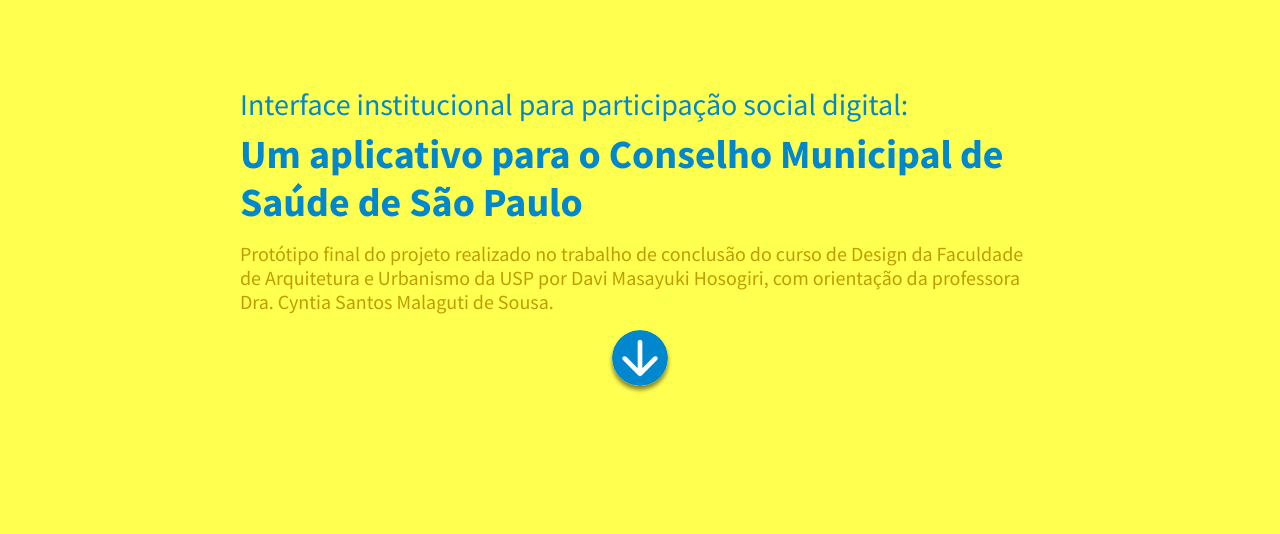
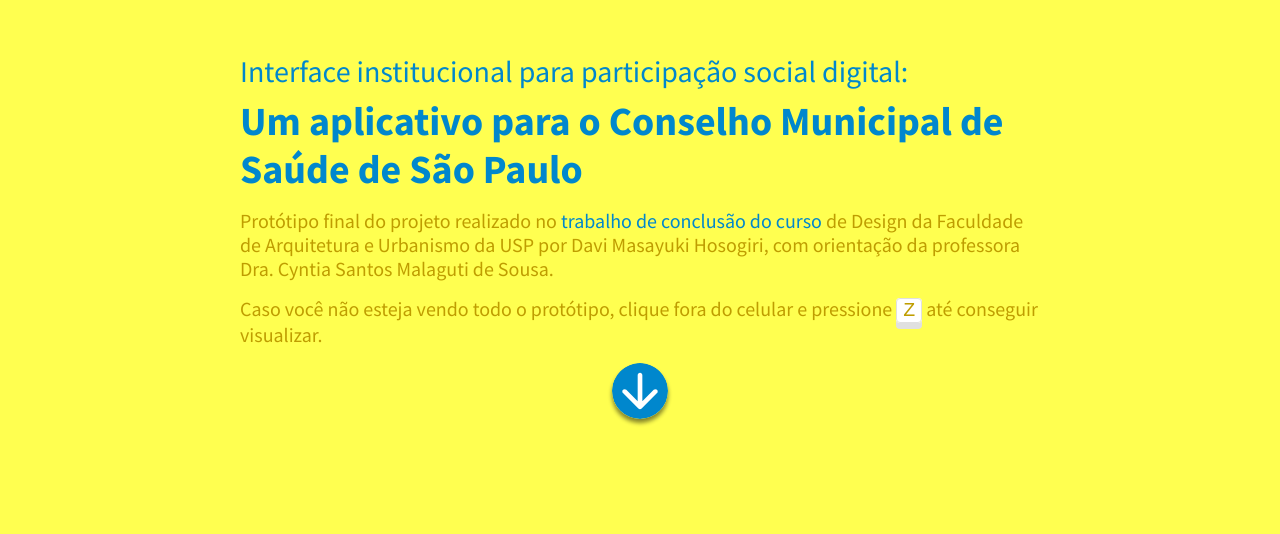
Before and after one commit to davimh/cmssp-app, a plain HTML site: page index.html in a window 1280 px wide. Shown: the part 124-658 px from the top of the page. Drawn offline with Linux system fonts and the light colour scheme.

Commit message:
Update index.html

```diff
--- a/index.html
+++ b/index.html
@@ -37,6 +37,7 @@
             font-family: 'Source Sans Pro', sans-serif;
             font-size: 20px;
             line-height: 1.2;
+            transition: background-color ease-out .8s;
         }
         body > * {
             box-sizing: border-box;
@@ -58,6 +59,21 @@
             margin: 0 auto 1rem auto;
             max-width: 800px;
             line-height: inherit;
+        }
+        a {
+            color: #0087CD;
+            text-decoration: none;
+            transition: all .2s ease-in-out;
+        }
+        a:hover {
+            color: #F6CD00;
+        }
+        kbd {
+            padding: 0 6px;
+            border-radius: 4px;
+            border: 1px solid #E0E0E0;
+            background-color: #FFF;
+            box-shadow: 0 6px 0 #E0E0E0;
         }
         svg {
             border-radius: 100%;
@@ -82,7 +98,8 @@
             background-color: rgba(0, 0, 0, .08);
             border-radius: 1em;
         }
-        @media (max-width: 600px) {
+        iframe#mobile { display: none; }
+        @media (max-width: 400px) {
             body {
                 font-size: 14px;
             }
@@ -93,6 +110,9 @@
                 box-shadow: 0 8px 6px rgba(0, 0, 0, .24);
                 transform: translateY(-4px), scale(.75);
             }
+            #zoom-desk { display: none; }
+            iframe#desk { display: none; }
+            iframe#mobile { display: block; }
         }
     </style>
 </head>
@@ -100,6 +120,7 @@
     <script type="text/javascript">
         function scrollDown() {
             document.body.style.overflow = "hidden";
+            document.body.style.backgroundColor = "#A30000";
             window.scrollTo({
                 top: 1000,
                 left: 0,
@@ -111,12 +132,14 @@
         <h1>
             <span>Interface institucional para participação social digital:</span>
             Um aplicativo para o Conselho Municipal de Saúde de São Paulo</h1>
-        <p>Protótipo final do projeto realizado no trabalho de conclusão do curso de Design da Faculdade de Arquitetura e Urbanismo da USP por Davi Masayuki Hosogiri, com orientação da professora Dra. Cyntia Santos Malaguti de Sousa.</p>
+        <p>Protótipo final do projeto realizado no <a href="https://drive.google.com/file/d/1rSPMJC8vlrHR0qp8fjKlvi8nx7asbiuR/view?usp=sharing" target="_blank">trabalho de conclusão do curso</a> de Design da Faculdade de Arquitetura e Urbanismo da USP por Davi Masayuki Hosogiri, com orientação da professora Dra. Cyntia Santos Malaguti de Sousa.</p>
+        <p id="zoom-desk">Caso você não esteja vendo todo o protótipo, clique fora do celular e pressione <kbd>Z</kbd> até conseguir visualizar.</p>
         <svg width="56" height="56" viewBox="0 0 56 56" fill="none" xmlns="http://www.w3.org/2000/svg" onclick="scrollDown()">
             <path d="M28 56C12.536 56 1.49491e-07 43.464 3.33897e-07 28V28C5.18303e-07 12.536 12.536 1.49491e-07 28 3.33897e-07V3.33897e-07C43.464 5.18303e-07 56 12.536 56 28V28C56 43.464 43.464 56 28 56V56Z" fill="#0087CD"/>
             <path d="M25.6781 12.1539L25.6781 38.2172L14.2915 26.8305C13.3815 25.9205 11.8881 25.9205 10.9781 26.8305C10.5412 27.2665 10.2957 27.8583 10.2957 28.4755C10.2957 29.0927 10.5412 29.6846 10.9781 30.1205L26.3548 45.4972C27.2648 46.4072 28.7348 46.4072 29.6448 45.4972L45.0215 30.1205C45.9315 29.2105 45.9315 27.7405 45.0215 26.8305C44.1115 25.9205 42.6415 25.9205 41.7315 26.8305L30.3448 38.2172L30.3448 12.1539C30.3448 10.8705 29.2948 9.82054 28.0115 9.82054C26.7281 9.82054 25.6781 10.8705 25.6781 12.1539Z" fill="white"/>
         </svg>
     </div>
-    <iframe id="desk" src="https://www.figma.com/embed?embed_host=share&url=https%3A%2F%2Fwww.figma.com%2Fproto%2Fynh5llpNib98wpk8zVrKrD%2FTCC-CMS-S%25C3%25A3o-Paulo%3Fnode-id%3D32%253A32%26viewport%3D486%252C154%252C0.3328610062599182%26scaling%3Dmin-zoom&chrome=DOCUMENTATION" allowfullscreen></iframe>
+    <iframe id="desk" src="https://www.figma.com/embed?embed_host=share&url=https%3A%2F%2Fwww.figma.com%2Fproto%2Fynh5llpNib98wpk8zVrKrD%2FTCC-CMS-S%25C3%25A3o-Paulo%3Fnode-id%3D32%253A32%26viewport%3D347%252C167%252C0.09995448589324951%26scaling%3Dscale-down&chrome=DOCUMENTATION" allowfullscreen></iframe>
+    <iframe id="mobile" src="https://www.figma.com/embed?embed_host=share&url=https%3A%2F%2Fwww.figma.com%2Fproto%2Fynh5llpNib98wpk8zVrKrD%2FTCC-CMS-S%25C3%25A3o-Paulo%3Fnode-id%3D197%253A7%26viewport%3D385%252C141%252C0.07020872831344604%26scaling%3Dmin-zoom&chrome=DOCUMENTATION" allowfullscreen></iframe>
 </body>
 </html>
```
